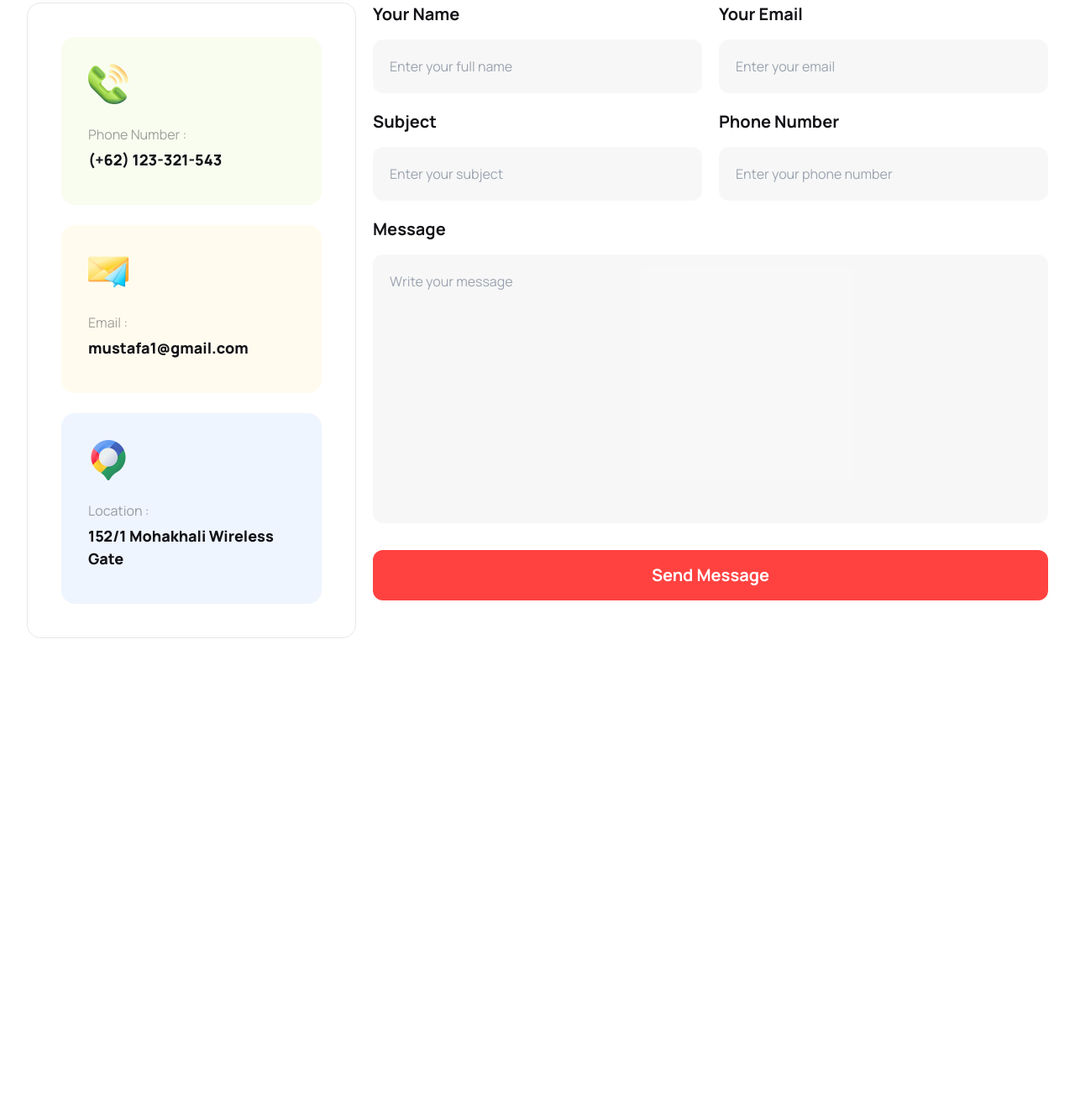
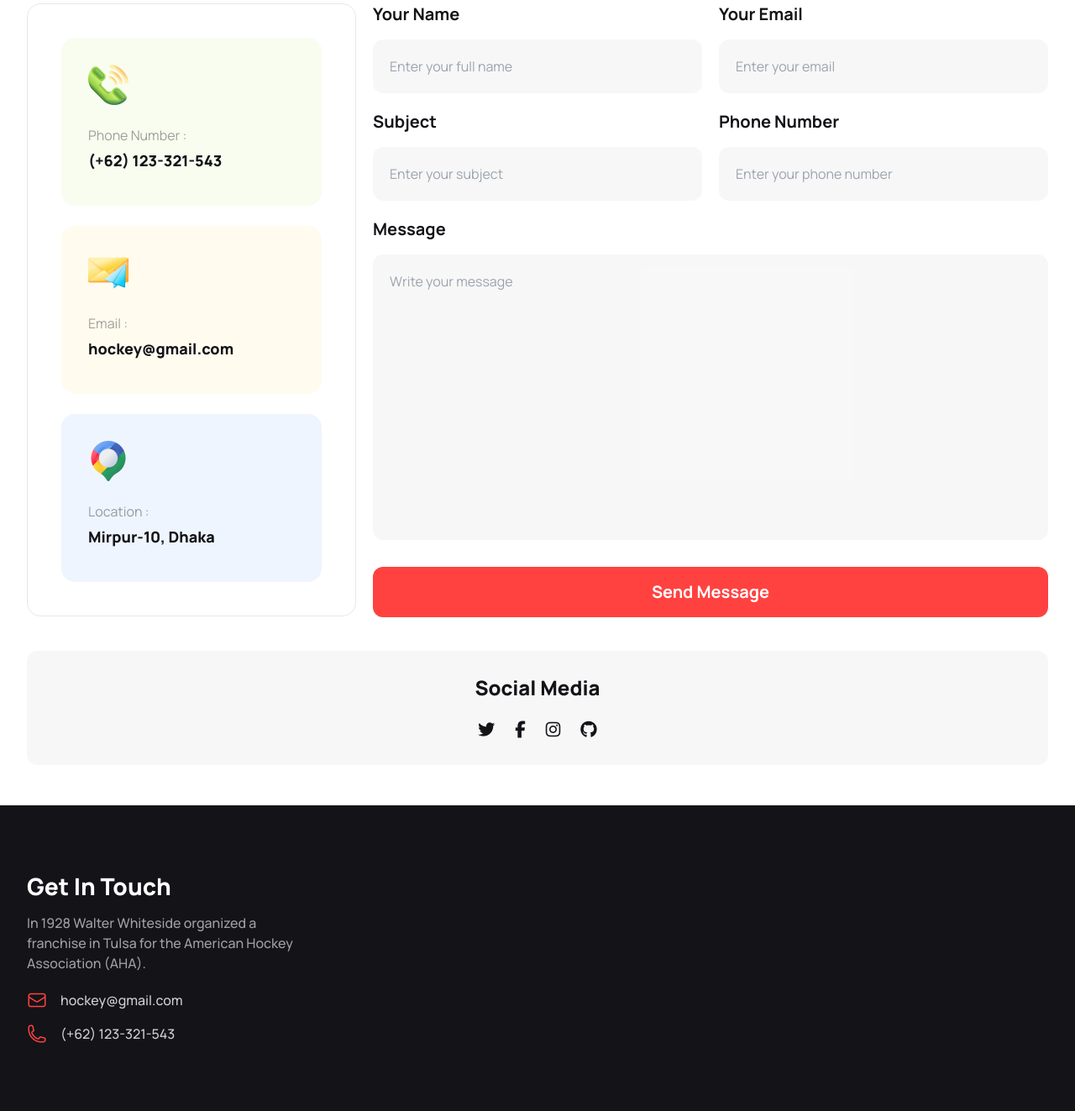
Before and after one commit to mustafa-official/hockey-club, a plain HTML site: page index.html in a window 1280 px wide. Shown: the part 3239-4562 px from the top of the page at 84% size. Before the commit the page ends 3999 px from the top, so only its background shows below. Drawn offline with nearby package versions, Linux system fonts and the light colour scheme.

Commit message:
footer section first column complete

```diff
--- a/index.html
+++ b/index.html
@@ -5,6 +5,8 @@
     <meta charset="UTF-8">
     <meta name="viewport" content="width=device-width, initial-scale=1.0">
     <title>Hockey Club</title>
+    <!-- font awesome -->
+    <link rel="stylesheet" href="https://cdnjs.cloudflare.com/ajax/libs/font-awesome/6.5.1/css/all.min.css" integrity="sha512-DTOQO9RWCH3ppGqcWaEA1BIZOC6xxalwEsw9c2QQeAIftl+Vegovlnee1c9QX4TctnWMn13TZye+giMm8e2LwA==" crossorigin="anonymous" referrerpolicy="no-referrer" />
     <!-- favicon -->
     <link rel="shortcut icon" href="./images/program1.png" type="image/x-icon">
     <!-- manrope font -->
@@ -51,7 +53,7 @@
                         </svg>
                     </div>
                     <ul tabindex="0"
-                        class="menu menu-sm dropdown-content mt-3 z-[1] shadow bg-[#F85559] rounded-box h-[100vh] w-52">
+                        class="menu menu-sm dropdown-content mt-3 z-[1] shadow bg-[#F85559] rounded-box w-52">
                         <li><a class="text-white text-[16px]" href="">Home</a></li>
                         <li><a class="text-white text-[16px]" href="">About</a></li>
                         <li><a class="text-white text-[16px]" href="">Pages</a></li>
@@ -83,7 +85,7 @@
         </div>
     </header>
 
-    <main class="container mx-auto px-8 mt-8 lg:mt-12"">
+    <main class="container mx-auto px-8 mt-8 lg:mt-12">
 
         <!-- banner section -->
         <section class=" relative">
@@ -579,7 +581,7 @@
             <!-- dashed border -->
             <div class="border-b border-dashed opacity-30 border-black mt-5 lg:mt-10 mb-5 lg:mb-8"></div>
 
-            <div class="grid grid-cols-1 lg:grid-cols-3 gap-x-0 gap-y-5 lg:gap-y-0 lg:gap-x-5">
+            <div class="grid grid-cols-1 lg:grid-cols-3 gap-x-0 gap-y-5 lg:gap-y-0 lg:gap-x-5 items-center">
                 <div style="border:1px solid rgba(19, 19, 24, 0.10);" class="col-span-1 flex flex-col gap-6 p-6 lg:p-10 rounded-2xl">
                     <div style="background: rgba(188, 237, 109, 0.10);" class="rounded-2xl px-8 pt-8 pb-10">
                         <img src="./images/group1.png" alt="">
@@ -590,13 +592,13 @@
                     <div style="background: rgba(253, 221, 95, 0.10);" class="rounded-2xl px-8 pt-8 pb-10">
                         <img src="./images/group3.png" alt="">
                         <h3 style="color: rgba(19, 19, 24, 0.40); font-size: 16px; margin-top: 24px; margin-bottom: 5px;">Email :</h3>
-                        <p class="text-primary text-[18px] font-extrabold">mustafa1@gmail.com</p>
+                        <p class="text-primary text-[18px] font-extrabold">hockey@gmail.com </p>
 
                     </div>
                     <div style="background: rgba(98, 156, 243, 0.10);" class="rounded-2xl px-8 pt-8 pb-10">
                         <img src="./images/group2.png" alt="">
                         <h3 style="color: rgba(19, 19, 24, 0.40); font-size: 16px; margin-top: 24px; margin-bottom: 5px;">Location :</h3>
-                        <p class="text-primary text-[18px] font-extrabold">152/1 Mohakhali Wireless Gate</p>
+                        <p class="text-primary text-[18px] font-extrabold">Mirpur-10, Dhaka</p>
 
                     </div>
                 </div>
@@ -626,7 +628,7 @@
                     </div>
                     <form class="flex flex-col mt-5">
                         <label class="text-primary text-[18px] lg:text-xl font-bold" for="">Message</label>
-                        <textarea style="background: rgba(19, 19, 24, 0.03); resize: none; ::placeholder{color:rgba(19, 19, 24, 0.30);}" placeholder="Write your message" class="p-4 lg:p-5 rounded-xl mt-4 outline-none h-32 lg:h-80" cols="30"></textarea>
+                        <textarea style="background: rgba(19, 19, 24, 0.03); resize: none; ::placeholder{color:rgba(19, 19, 24, 0.30);}" placeholder="Write your message" class="p-4 lg:p-5 rounded-xl mt-4 outline-none h-[136px] lg:h-[340px]" cols="30"></textarea>
                         <button class="py-[14px] lg:py-4 bg-[#FF4240] rounded-xl text-white text-[16px] lg:text-xl font-bold border-none mt-5 lg:mt-8">Send Message</button>
                     </form>
 
@@ -634,8 +636,40 @@
                 </div>
 
             </div>
+            <div style="background: rgba(19, 19, 24, 0.03);" class="flex flex-col justify-center items-center gap-5 mt-5 lg:mt-10 rounded-xl py-6 lg:py-7">
+                <h1 class="text-primary text-xl lg:text-2xl font-extrabold">Social Media</h1>
+                <div class="flex gap-6">
+                    <a href=""><i class="fa-brands fa-twitter text-primary text-xl"></i></a>
+                    <a href=""><i class="fa-brands fa-facebook-f text-primary text-xl"></i></a>
+                    <a href=""><i class="fa-brands fa-instagram text-primary text-xl"></i></a>
+                    <a href=""><i class="fa-brands fa-github text-primary text-xl"></i></a>
+                </div>
+            </div>
         </section>
     </main>
+
+    <!-- footer section -->
+
+    <footer class="bg-primary">
+        <div class="container mx-auto px-8 mt-8 lg:mt-12">
+            <div class="grid grid-cols-1 lg:grid-cols-5 py-10 lg:py-20">
+                <!-- column1 -->
+                <div class="col-span-1 lg:col-span-2">
+                    <h2 class="text-white text-2xl lg:text-[28px] font-extrabold">Get In Touch</h2>
+                    <p style="color: rgba(255, 255, 255, 0.60);" class="max-w-80 font-medium mt-4 mb-5">In 1928 Walter Whiteside organized a franchise in Tulsa for the American Hockey Association (AHA).</p>
+                    <div class="flex gap-4 items-center">
+                        <img src="./icons/mail.png" alt="">
+                        <p style="color: rgba(255, 255, 255, 0.80);" class="font-medium">hockey@gmail.com</p>
+                    </div>
+                    <div class="flex gap-4 items-center mt-4">
+                        <img src="./icons/phone.png" alt="">
+                        <p style="color: rgba(255, 255, 255, 0.80);" class="font-medium">(+62) 123-321-543</p>
+                    </div>
+                </div>
+                <!-- column2 -->
+            </div>
+        </div>
+    </footer>
 
 </body>
 
```
Also changed, not shown: icons/mail.png (added), icons/phone.png (added).
